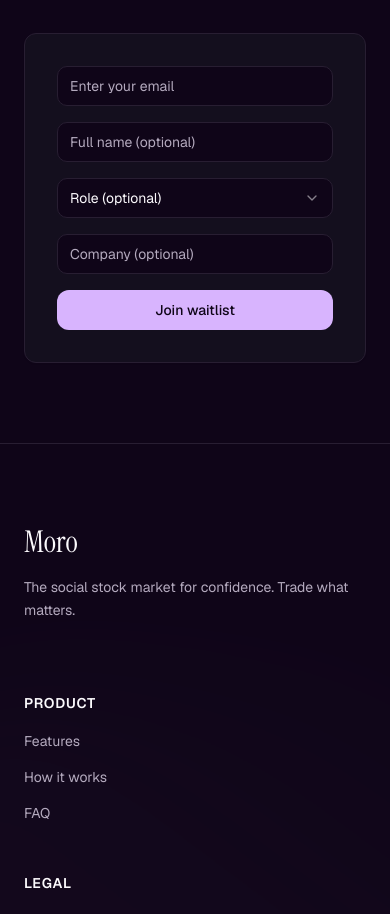
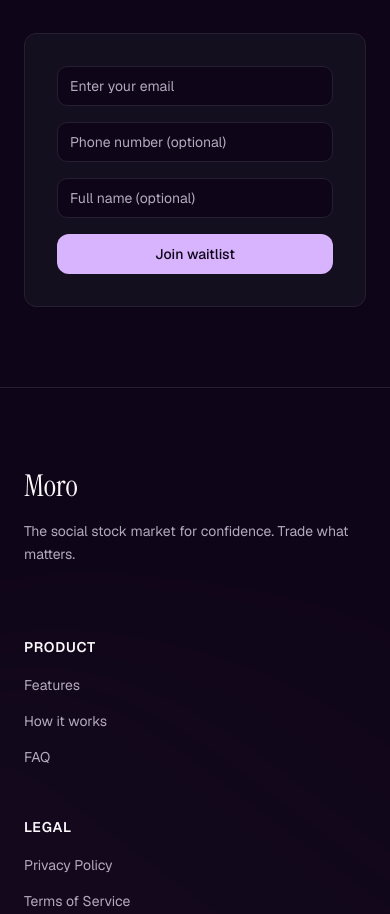
Before and after one commit to taelanulicny/moro-support, a Next.js app: page / in a window 390 px wide. Shown: the part 7180-8094 px from the top of the page. Built offline with nearby package versions, Linux system fonts and the light colour scheme.

Commit message:
Update waitlist form: remove role selection, add phone number field, reorder fields

```diff
--- a/app/actions/admin.ts
+++ b/app/actions/admin.ts
@@ -42,8 +42,8 @@
         deletedAt: null,
         OR: [
           { email: { contains: search, mode: "insensitive" as const } },
+          { phoneNumber: { contains: search, mode: "insensitive" as const } },
           { fullName: { contains: search, mode: "insensitive" as const } },
-          { company: { contains: search, mode: "insensitive" as const } },
         ],
       }
     : {
--- a/app/actions/waitlist.ts
+++ b/app/actions/waitlist.ts
@@ -6,9 +6,8 @@
 
 const waitlistSchema = z.object({
   email: z.string().email("Invalid email address"),
+  phoneNumber: z.string().optional(),
   fullName: z.string().optional(),
-  role: z.enum(["Founder", "Operator", "Student", "Other"]).optional(),
-  company: z.string().optional(),
   referralCode: z.string().optional(),
   source: z.string().optional(),
   utmSource: z.string().optional(),
@@ -53,9 +52,8 @@
     const entry = await prisma.waitlistEntry.create({
       data: {
         email: validated.email,
+        phoneNumber: validated.phoneNumber,
         fullName: validated.fullName,
-        role: validated.role,
-        company: validated.company,
         source: validated.source,
         utmSource: validated.utmSource,
         utmMedium: validated.utmMedium,
--- a/components/admin/waitlist-table.tsx
+++ b/components/admin/waitlist-table.tsx
@@ -26,9 +26,8 @@
 type WaitlistEntry = {
   id: string
   email: string
+  phoneNumber: string | null
   fullName: string | null
-  role: string | null
-  company: string | null
   referralCode: string
   referralCount: number
   createdAt: Date
@@ -109,12 +108,11 @@
 
   const handleExport = () => {
     const csv = [
-      ["Email", "Name", "Role", "Company", "Referral Code", "Referred By", "Referrals", "Created At"],
+      ["Email", "Phone Number", "Name", "Referral Code", "Referred By", "Referrals", "Created At"],
       ...entries.map((e: WaitlistEntry) => [
         e.email,
+        e.phoneNumber || "",
         e.fullName || "",
-        e.role || "",
-        e.company || "",
         e.referralCode,
         e.referredBy?.email || "",
         e.referralCount.toString(),
@@ -201,7 +199,7 @@
             <div className="relative">
               <Search className="absolute left-3 top-1/2 -translate-y-1/2 w-4 h-4 text-muted-foreground" />
               <Input
-                placeholder="Search by email, name, or company..."
+                placeholder="Search by email, phone, or name..."
                 value={search}
                 onChange={(e: React.ChangeEvent<HTMLInputElement>) => setSearch(e.target.value)}
                 className="pl-10"
@@ -224,9 +222,8 @@
                   <TableHeader>
                     <TableRow>
                       <TableHead>Email</TableHead>
+                      <TableHead>Phone Number</TableHead>
                       <TableHead>Name</TableHead>
-                      <TableHead>Role</TableHead>
-                      <TableHead>Company</TableHead>
                       <TableHead>Referral Code</TableHead>
                       <TableHead>Referred By</TableHead>
                       <TableHead>Referrals</TableHead>
@@ -238,15 +235,8 @@
                     {entries.map((entry: WaitlistEntry) => (
                       <TableRow key={entry.id}>
                         <TableCell className="font-medium">{entry.email}</TableCell>
+                        <TableCell>{entry.phoneNumber || "-"}</TableCell>
                         <TableCell>{entry.fullName || "-"}</TableCell>
-                        <TableCell>
-                          {entry.role ? (
-                            <Badge variant="secondary">{entry.role}</Badge>
-                          ) : (
-                            "-"
-                          )}
-                        </TableCell>
-                        <TableCell>{entry.company || "-"}</TableCell>
                         <TableCell className="font-mono text-xs">
                           {entry.referralCode}
                         </TableCell>
--- a/components/marketing/waitlist-form.tsx
+++ b/components/marketing/waitlist-form.tsx
@@ -1,16 +1,9 @@
 "use client"
 
-import { useState, useEffect } from "react"
+import { useState } from "react"
 import { useRouter } from "next/navigation"
 import { Button } from "@/components/ui/button"
 import { Input } from "@/components/ui/input"
-import {
-  Select,
-  SelectContent,
-  SelectItem,
-  SelectTrigger,
-  SelectValue,
-} from "@/components/ui/select"
 import { submitWaitlist } from "@/app/actions/waitlist"
 import { useToast } from "@/components/ui/use-toast"
 import { Loader2 } from "lucide-react"
@@ -21,9 +14,8 @@
   const [loading, setLoading] = useState(false)
   const [formData, setFormData] = useState({
     email: "",
+    phoneNumber: "",
     fullName: "",
-    role: "",
-    company: "",
   })
 
   const handleSubmit = async (e: React.FormEvent) => {
@@ -35,9 +27,8 @@
 
       const result = await submitWaitlist({
         email: formData.email,
+        phoneNumber: formData.phoneNumber || undefined,
         fullName: formData.fullName || undefined,
-        role: (formData.role as any) || undefined,
-        company: formData.company || undefined,
         referralCode: refCode || undefined,
       })
 
@@ -86,37 +77,20 @@
         disabled={loading}
       />
       <Input
+        type="tel"
+        placeholder="Phone number (optional)"
+        value={formData.phoneNumber}
+        onChange={(e) =>
+          setFormData((prev) => ({ ...prev, phoneNumber: e.target.value }))
+        }
+        disabled={loading}
+      />
+      <Input
         type="text"
         placeholder="Full name (optional)"
         value={formData.fullName}
         onChange={(e) =>
           setFormData((prev) => ({ ...prev, fullName: e.target.value }))
-        }
-        disabled={loading}
-      />
-      <Select
-        value={formData.role}
-        onValueChange={(value) =>
-          setFormData((prev) => ({ ...prev, role: value }))
-        }
-        disabled={loading}
-      >
-        <SelectTrigger>
-          <SelectValue placeholder="Role (optional)" />
-        </SelectTrigger>
-        <SelectContent>
-          <SelectItem value="Founder">Founder</SelectItem>
-          <SelectItem value="Operator">Operator</SelectItem>
-          <SelectItem value="Student">Student</SelectItem>
-          <SelectItem value="Other">Other</SelectItem>
-        </SelectContent>
-      </Select>
-      <Input
-        type="text"
-        placeholder="Company (optional)"
-        value={formData.company}
-        onChange={(e) =>
-          setFormData((prev) => ({ ...prev, company: e.target.value }))
         }
         disabled={loading}
       />
```
Also changed, not shown: 1 other file (tests, documents, lock files or other folders).
